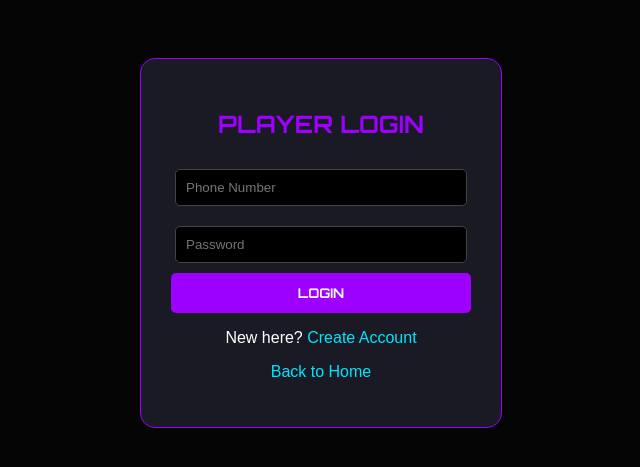
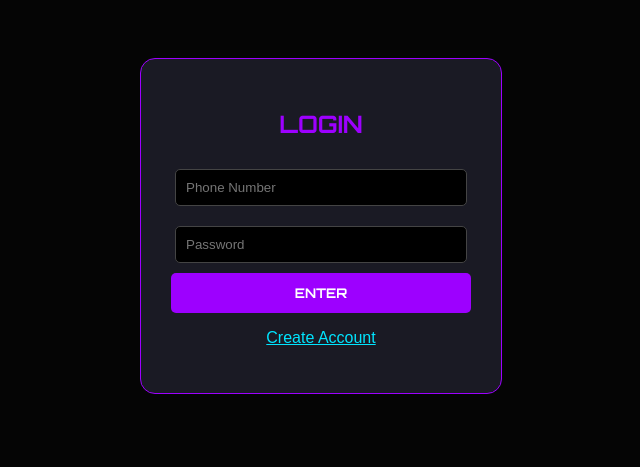
Before and after one commit to dynamaxhunt/ZENI-TOURNAMENT-DASHBOARD-, a Flask app: page /login in a window 1280 px wide. Shown: the top 467 px of the page, without its empty margins (319-959 px from the left). Run offline with Flask 3, Linux system fonts and the light colour scheme.

Commit message:
Update login.html

```diff
--- a/templates/login.html
+++ b/templates/login.html
@@ -1,27 +1,26 @@
 <!DOCTYPE html>
 <html>
 <head>
-    <title>Login - ZENI SCRIMS</title>
+    <title>Login</title>
     <meta name="viewport" content="width=device-width, initial-scale=1.0">
+    <link rel="icon" type="image/jpeg" href="{{ url_for('static', filename='favicon.jpg') }}">
     <link href="https://fonts.googleapis.com/css2?family=Orbitron:wght@700&display=swap" rel="stylesheet">
     <style>
         body { background: #050505; color: white; font-family: sans-serif; text-align: center; padding-top: 50px; }
         .box { background: #1a1a24; border: 1px solid #9d00ff; padding: 30px; display: inline-block; border-radius: 15px; width: 300px; }
         input { width: 90%; padding: 10px; margin: 10px 0; background: #000; border: 1px solid #444; color: white; border-radius: 5px; }
         button { width: 100%; padding: 12px; background: #9d00ff; color: white; border: none; font-weight: bold; border-radius: 5px; cursor: pointer; font-family: 'Orbitron'; }
-        a { color: #00e5ff; text-decoration: none; }
     </style>
 </head>
 <body>
     <div class="box">
-        <h2 style="color:#9d00ff; font-family:'Orbitron'">PLAYER LOGIN</h2>
+        <h2 style="color:#9d00ff; font-family:'Orbitron'">LOGIN</h2>
         <form method="POST">
             <input type="tel" name="phone" placeholder="Phone Number" required>
             <input type="password" name="password" placeholder="Password" required>
-            <button type="submit">LOGIN</button>
+            <button type="submit">ENTER</button>
         </form>
-        <p>New here? <a href="/signup">Create Account</a></p>
-        <p><a href="/">Back to Home</a></p>
+        <p><a href="/signup" style="color:#00e5ff;">Create Account</a></p>
     </div>
 </body>
 </html>
```
